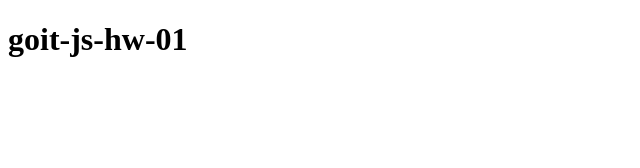
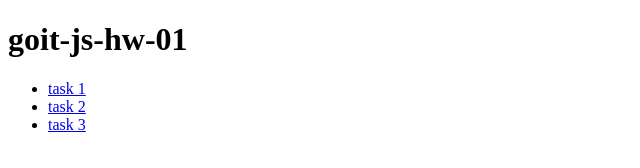
Before and after one commit to izzwerg/goit-js-hw-01, a plain HTML site: page index.html in a window 1280 px wide. Shown: the whole page, without its empty margins (0-640 px from the left). Drawn offline with Linux system fonts and the light colour scheme.

Commit message:
Update index.html

```diff
--- a/index.html
+++ b/index.html
@@ -7,5 +7,10 @@
 </head>
 <body>
    <h1>goit-js-hw-01</h1>
+   <ul>
+    <li><a href="https://github.com/izzwerg/goit-js-hw-01/blob/main/task-1.js" target="_blank">task 1</a></li>
+    <li><a href="https://github.com/izzwerg/goit-js-hw-01/blob/main/task-2.js" target="_blank">task 2</a></li>
+    <li><a href="https://github.com/izzwerg/goit-js-hw-01/blob/main/task-3.js" target="_blank">task 3</a></li>
+   </ul>
 </body>
 </html>
```
